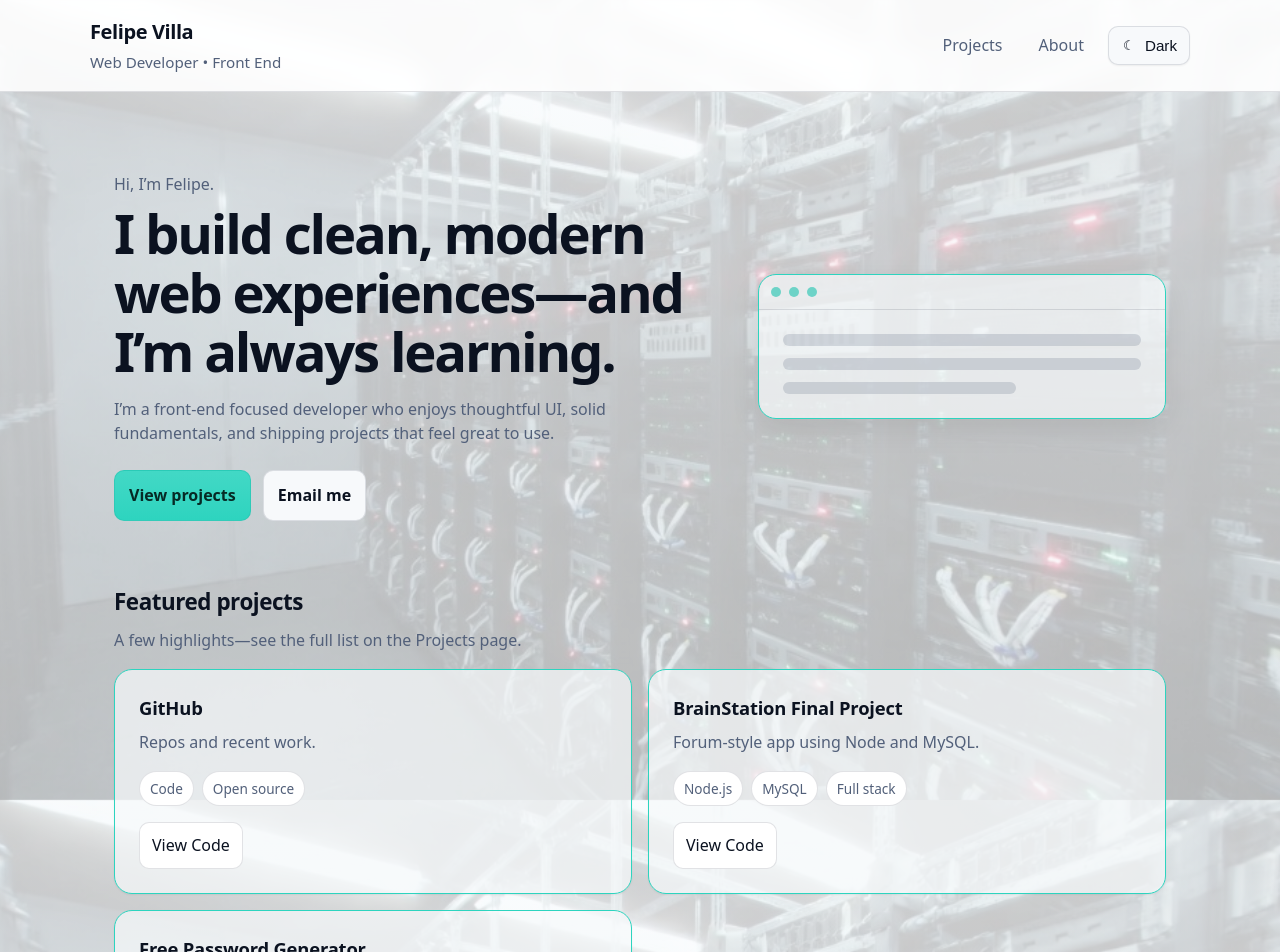
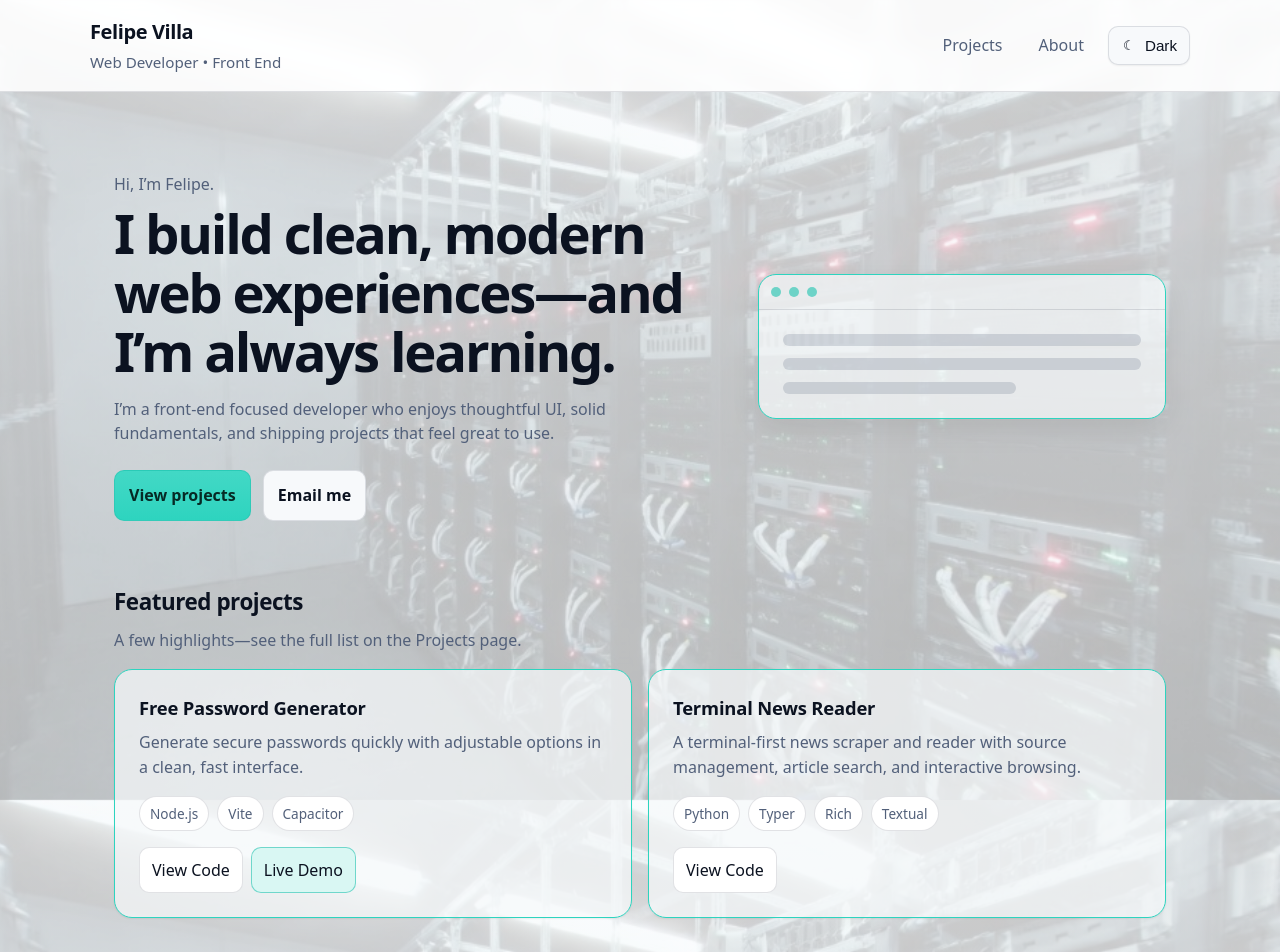
Before and after one commit to Felipevillajr/portfolio6, a React (Create React App) app: page / in a window 1280 px wide. Shown: the top 952 px of the page. Built offline with nearby package versions, Linux system fonts and the light colour scheme.

Commit message:
added new project to projects page as well as updated featured projects on hompage

```diff
--- a/src/Pages/home/home.js
+++ b/src/Pages/home/home.js
@@ -6,6 +6,11 @@ import { ProjectCard } from "../../components/ProjectCard/ProjectCard";
 import { PageMeta } from "../../components/PageMeta/PageMeta";
 
 export default function home() {
+  const featuredProjects = projects.filter(
+    (p) =>
+      p.title === "Free Password Generator" || p.title === "Terminal News Reader"
+  );
+
   return (
     <div className="homePage">
       <PageMeta
@@ -63,7 +68,7 @@ export default function home() {
           </header>
 
           <div className="homeGrid">
-            {projects.slice(0, 3).map((p) => (
+            {featuredProjects.map((p) => (
               <ProjectCard key={p.title} {...p} />
             ))}
           </div>
--- a/src/data/projects.js
+++ b/src/data/projects.js
@@ -20,4 +20,11 @@ export const projects = [
     liveLabel: "Live Demo",
     tags: ["Node.js", "Vite", "Capacitor"],
   },
+  {
+    title: "Terminal News Reader",
+    description:
+      "A terminal-first news scraper and reader with source management, article search, and interactive browsing.",
+    href: "https://github.com/Felipevillajr/newscrapperapp",
+    tags: ["Python", "Typer", "Rich", "Textual"],
+  },
 ];
```
